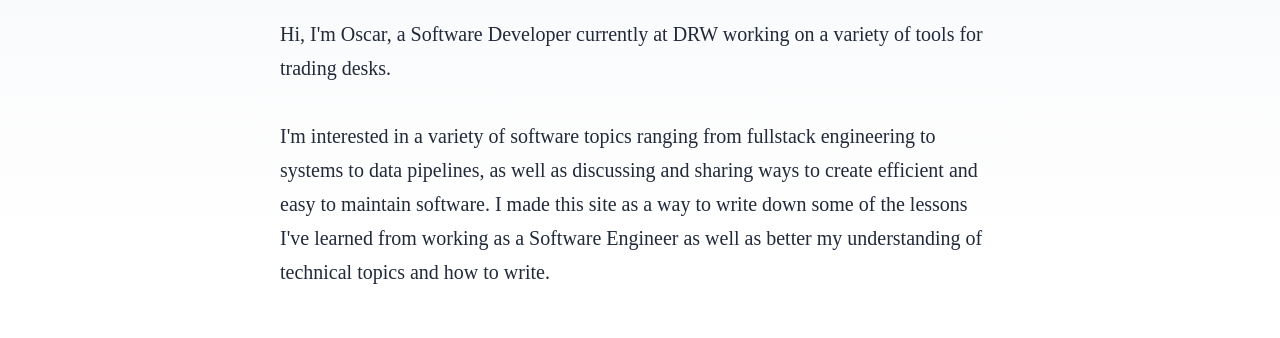
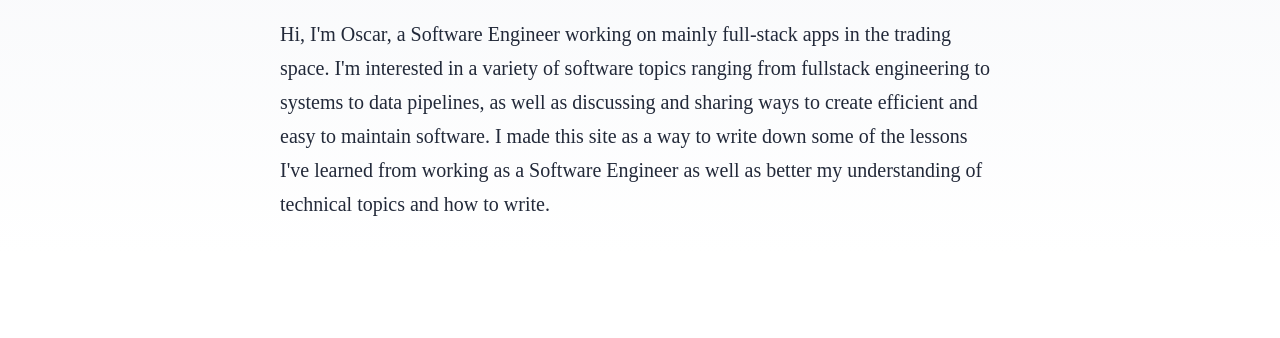
Before and after one commit to ozhang228/blog, an Astro site: page /blog/about in a window 1280 px wide. Shown: the part 346-684 px from the top of the page. Built offline with nearby package versions, Linux system fonts and the light colour scheme; Astro itself is replaced by a stand-in of ours.

Commit message:
package manager and about

```diff
--- a/package.json
+++ b/package.json
@@ -2,6 +2,7 @@
   "name": "",
   "type": "module",
   "version": "0.0.1",
+  "packageManager": "pnpm@12.18.0",
   "engines": {
     "node": ">=22.12.0"
   },
--- a/src/pages/about.astro
+++ b/src/pages/about.astro
@@ -8,7 +8,7 @@ import Layout from '../layouts/BlogPost.astro';
 	pubDate={new Date('July 21 2026')}
 >
 <p>
-Hi, I'm Oscar, a Software Developer currently at DRW working on a variety of tools for trading desks.<br><br>
+Hi, I'm Oscar, a Software Engineer working on mainly full-stack apps in the trading space.
 
 I'm interested in a variety of software topics ranging from fullstack engineering to systems to data pipelines, as well as discussing and sharing ways to create efficient and easy to maintain software. I made this site as a way to write down some of the lessons I've learned from working as a Software Engineer as well as better my understanding of technical topics and how to write.
 </p>
```
